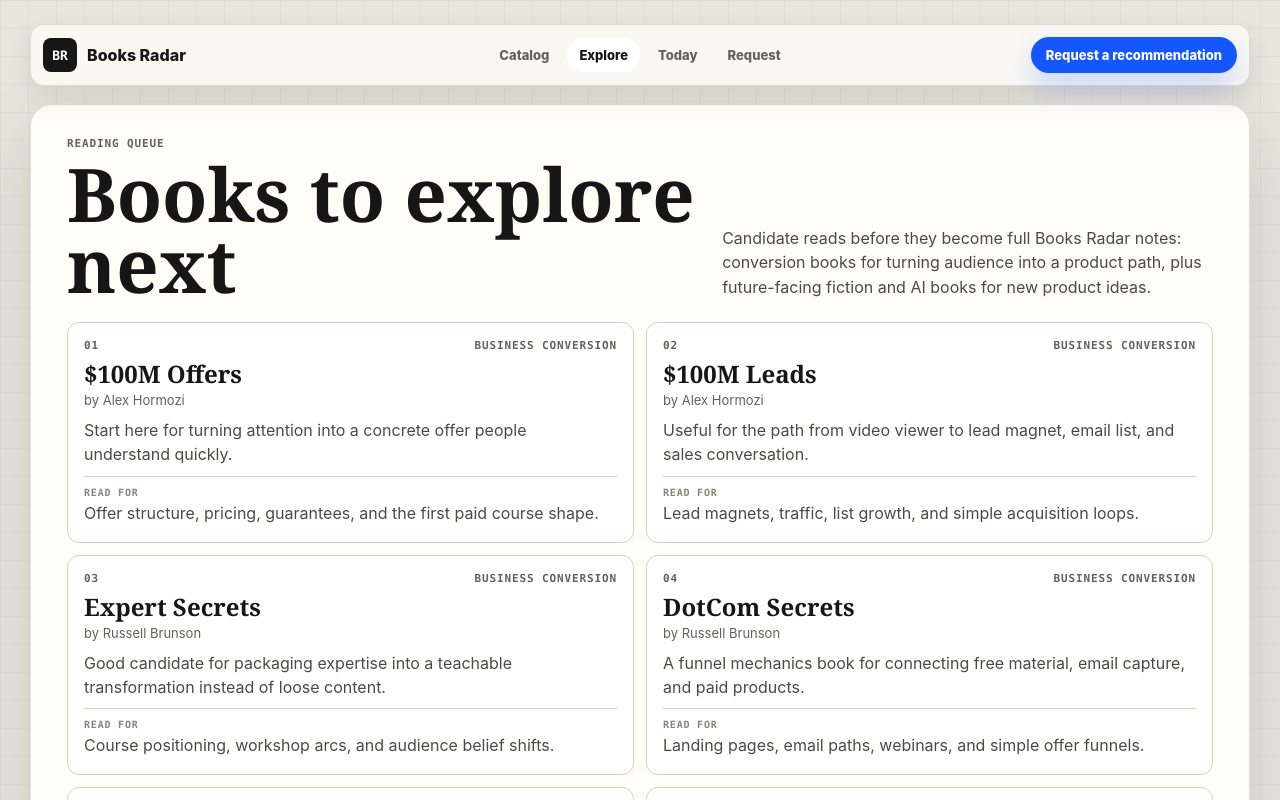
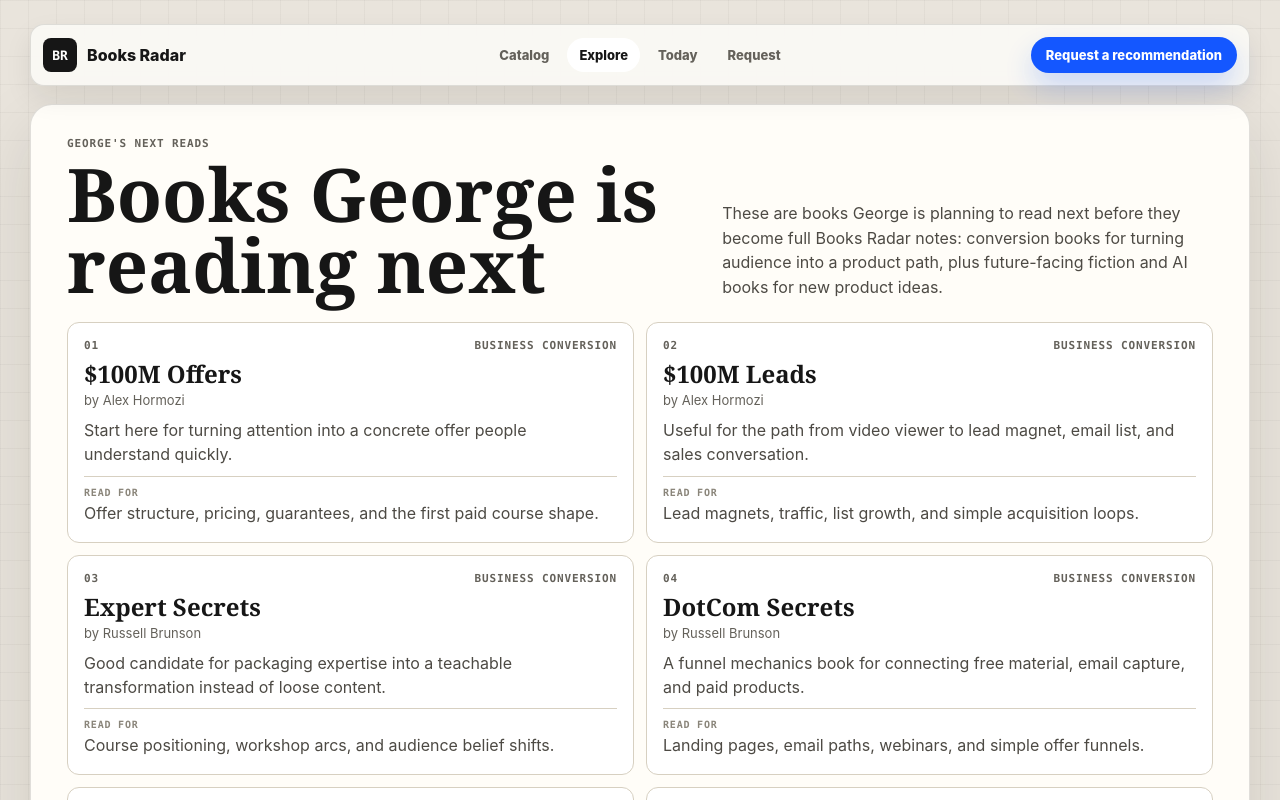
Before and after one commit to georgewangyu/books-radar, a Next.js app: page /queue in a window 1280 px wide. Shown: the top 800 px of the page. Built offline with nearby package versions, Linux system fonts and the light colour scheme.

Commit message:
copy: clarify George next reads

```diff
--- a/app/queue/page.tsx
+++ b/app/queue/page.tsx
@@ -3,9 +3,9 @@
 import { readingQueue } from "@/lib/reading-queue";
 
 export const metadata: Metadata = {
-  title: "Books to Explore Next | Books Radar",
+  title: "Books George Is Reading Next | Books Radar",
   description:
-    "Candidate books George is considering before they become full Books Radar notes.",
+    "Books George is planning to read next before they become full Books Radar notes.",
   alternates: {
     canonical: "/queue",
   },
@@ -35,13 +35,13 @@
       <section className="reading-queue reading-queue-page" aria-labelledby="queue-title">
         <div className="queue-heading">
           <div>
-            <p className="section-kicker">Reading queue</p>
-            <h1 id="queue-title">Books to explore next</h1>
+            <p className="section-kicker">George's next reads</p>
+            <h1 id="queue-title">Books George is reading next</h1>
           </div>
           <p>
-            Candidate reads before they become full Books Radar notes: conversion books
-            for turning audience into a product path, plus future-facing fiction and AI
-            books for new product ideas.
+            These are books George is planning to read next before they become full
+            Books Radar notes: conversion books for turning audience into a product
+            path, plus future-facing fiction and AI books for new product ideas.
           </p>
         </div>
         <div className="queue-grid">
```
Also changed, not shown: 1 other file (tests, documents, lock files or other folders).
